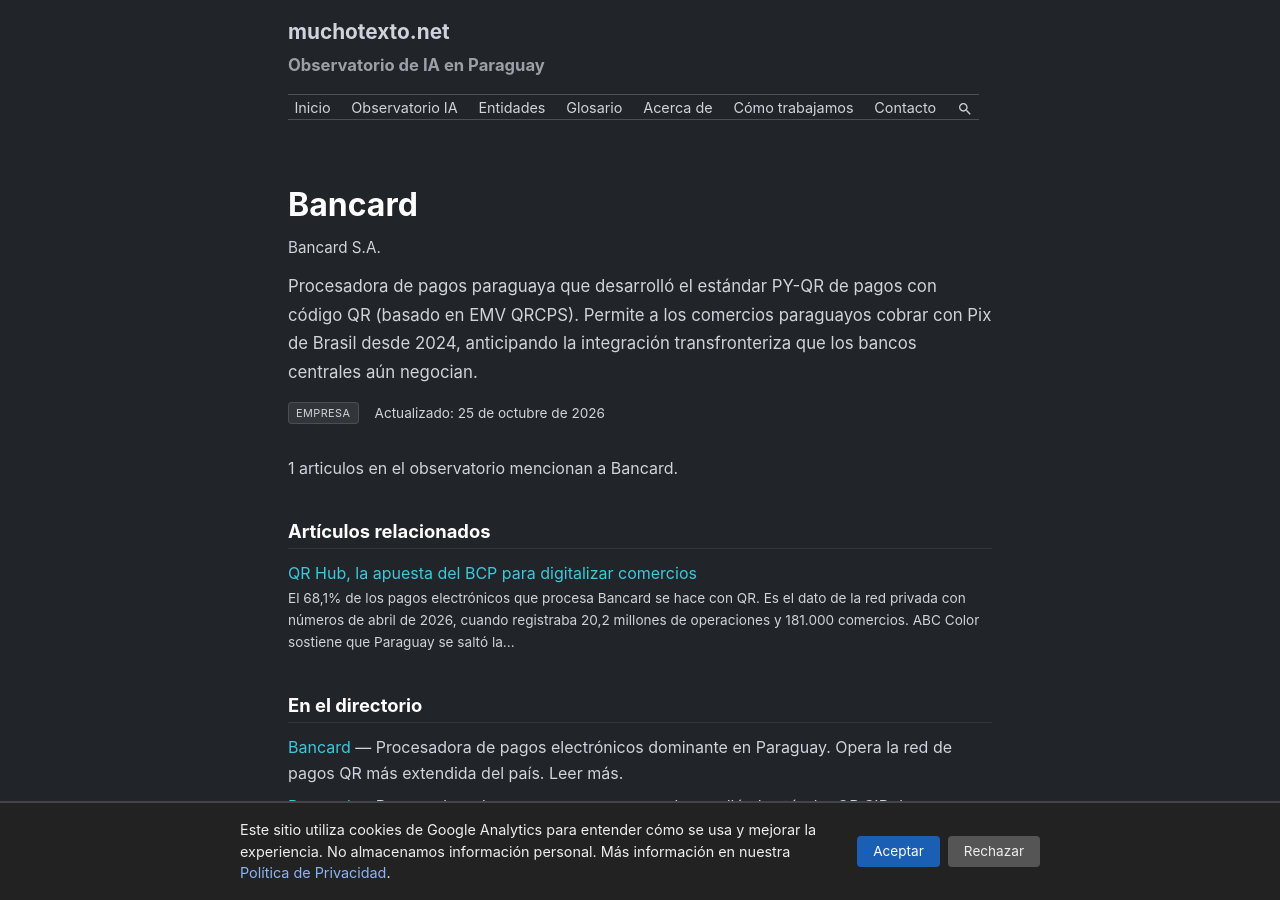
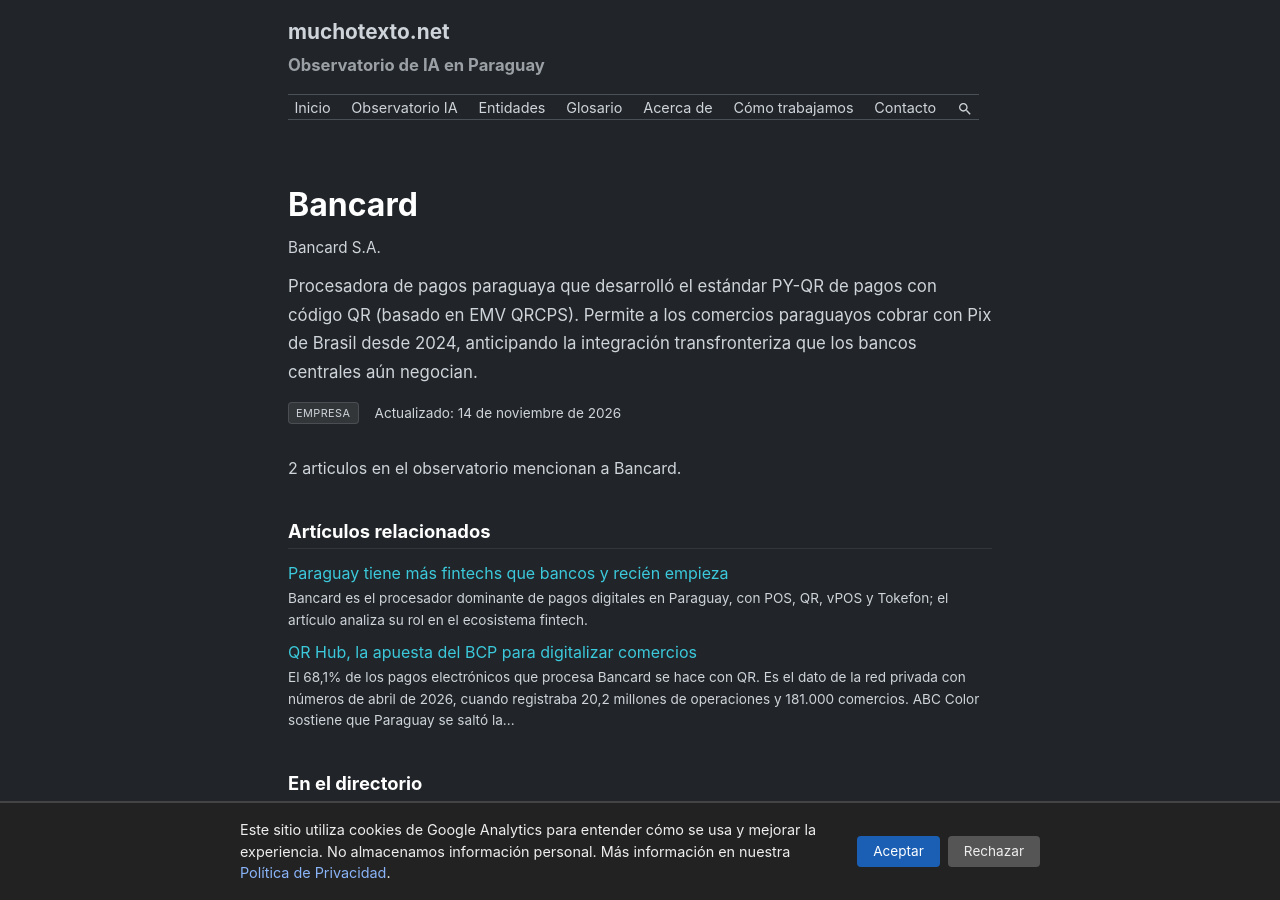
Before and after one commit to miravosqueinteresante/muchotexto.net, a Jekyll site: the page built from entidades/bancard.markdown, in a window 1280 px wide and 900 px high. Built offline with Jekyll 4.4.1, drawn with Linux system fonts in a browser that asks for light colours.

Commit message:
Completa mapeos de entidades de alto riesgo en P1

```diff
--- a/_data/observatorio.yml
+++ b/_data/observatorio.yml
@@ -390,7 +390,7 @@
     radar: updated
     regulacion: updated
     claims: n/a
-    entidades: n/a
+    entidades: updated
     grafo: n/a
   motivos:
     cronologia: El artículo no declara hitos en su front matter.
@@ -398,7 +398,6 @@
     casos: El artículo no declara casos en su front matter.
     directorio: El artículo no declara entradas de directorio en su front matter.
     claims: No se identificó un claim en la página pública en este backfill.
-    entidades: El artículo no aparece en ninguna página de entidad.
     grafo: El grafo no indexa URLs de artículos.
 2026-07-10-que-es-un-data-center-paraguay-ia:
   superficies:
@@ -1049,7 +1048,7 @@
     radar: updated
     regulacion: updated
     claims: n/a
-    entidades: n/a
+    entidades: updated
     grafo: n/a
   motivos:
     cronologia: El artículo no declara hitos en su front matter.
@@ -1057,7 +1056,6 @@
     casos: El artículo no declara casos en su front matter.
     directorio: El artículo no declara entradas de directorio en su front matter.
     claims: No se identificó un claim en la página pública en este backfill.
-    entidades: El artículo no aparece en ninguna página de entidad.
     grafo: El grafo no indexa URLs de artículos.
 2026-09-16-los-contratos-secretos-de-ande:
   superficies:
--- a/entidades/bancard.markdown
+++ b/entidades/bancard.markdown
@@ -4,7 +4,7 @@
 description: >
   Perfil de Bancard en el Observatorio de IA en Paraguay: artículos, leyes y datos verificables sobre Bancard S.A., con fuentes primarias locales.
 permalink: /entidades/bancard/
-last_modified_at: 2026-10-25
+last_modified_at: 2026-11-14
 entity_id: bancard
 entity_name: Bancard
 entity_name_full: Bancard S.A.
@@ -12,6 +12,9 @@
   Procesadora de pagos paraguaya que desarrolló el estándar PY-QR de pagos con código QR (basado en EMV QRCPS). Permite a los comercios paraguayos cobrar con Pix de Brasil desde 2024, anticipando la integración transfronteriza que los bancos centrales aún negocian.
 entity_category: empresa
 related_articles:
+  - title: "Paraguay tiene más fintechs que bancos y recién empieza"
+    url: /articulos/2026/07/10/fintech-paraguay-ecosistema/
+    context: "Bancard es el procesador dominante de pagos digitales en Paraguay, con POS, QR, vPOS y Tokefon; el artículo analiza su rol en el ecosistema fintech."
   - title: "QR Hub, la apuesta del BCP para digitalizar comercios"
     url: /articulos/2026/10/20/qr-hub-paraguay/
     context: "El 68,1% de los pagos electrónicos que procesa Bancard se hace con QR. Es el dato de la red privada con números de abril de 2026, cuando registraba 20,2 millones de operaciones y 181.000 comercios. ABC Color sostiene que Paraguay se saltó la..."
@@ -28,4 +31,4 @@
     context: "Procesadora de pagos paraguaya que desarrolló el estándar QR SIP de pagos con código QR. Permite a comercios paraguayos cobrar con Pix desde 2024."
 ---
 
-1 articulos en el observatorio mencionan a Bancard.
+2 articulos en el observatorio mencionan a Bancard.
--- a/entidades/bcp.markdown
+++ b/entidades/bcp.markdown
@@ -18,6 +18,9 @@
   - title: "Qué datos tuyos tenía Ueno y qué pasa con ellos ahora"
     url: /articulos/2026/11/13/que-datos-tuyos-tenia-ueno/
     context: "El BCP dispuso la resolución de ueno bank el 2-nov-2026 y pagó el anticipo del FGD; la ley de resolución no menciona datos personales."
+  - title: "Paraguay tiene más fintechs que bancos y recién empieza"
+    url: /articulos/2026/07/10/fintech-paraguay-ecosistema/
+    context: "La Ley 7503/2025 creó el Sistema Nacional de Pagos y extendió la supervisión del BCP a las fintech; el artículo analiza el ecosistema y sus límites."
   - title: "Paraguay proyecta conectar sus pagos instantáneos con Pix de Brasil"
     url: /articulos/2026/10/16/sip-pagos-instantaneos-transfronterizos-pix/
     context: "Paraguay tiene un sistema de pagos que funciona en segundos, es gratuito entre personas y está disponible a cualquier hora del día. Lo que no tiene todavía es la capacidad de cruzar la frontera. En agosto de 2026, el Banco Central del Paraguay..."
--- a/grafo.json
+++ b/grafo.json
@@ -530,6 +530,12 @@
       "source": "bcp",
       "target": "bancard",
       "type": "articulo",
+      "label": "Paraguay tiene más fintechs que bancos y recién empieza"
+    },
+    {
+      "source": "bcp",
+      "target": "bancard",
+      "type": "articulo",
       "label": "QR Hub, la apuesta del BCP para digitalizar comercios"
     }
   ]
```
Also changed, not shown: other parts of entidades/bcp.markdown (+1 -1 lines), _data/entities.yml (+11 -0 lines), entidades/cert-py.markdown (+5 -2 lines).
